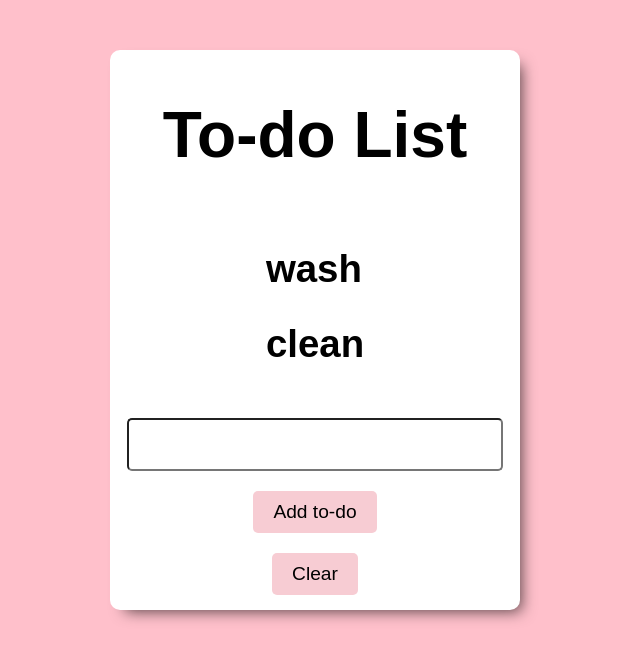
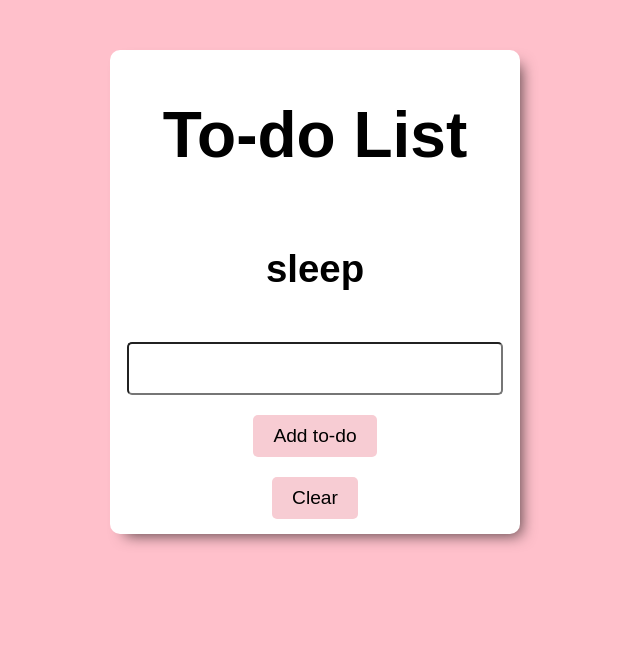
Before and after one commit to HydraSenpai/react-todo, a React (Create React App) app: page / in a window 1280 px wide. Shown: the top 660 px of the page, without its empty margins (325-965 px from the left). Built offline with nearby package versions, Linux system fonts and the light colour scheme.

Commit message:
comment change

```diff
--- a/src/Card.js
+++ b/src/Card.js
@@ -1,6 +1,6 @@
 import React, { Component } from 'react';
 
-const TodoList = ['wash', 'clean'];
+const TodoList = ['sleep'];
 
 export default function Card() {
   const [todo, setTodo] = React.useState(TodoList);
```
